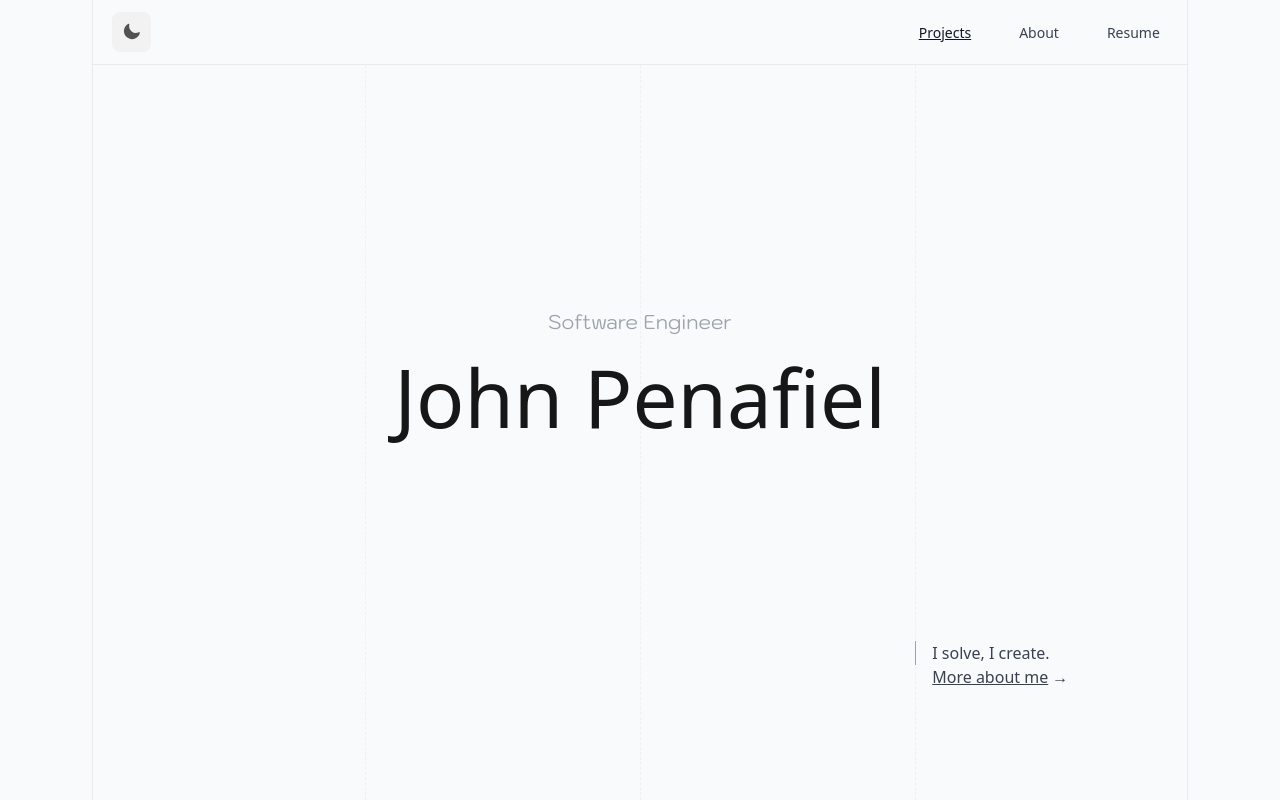
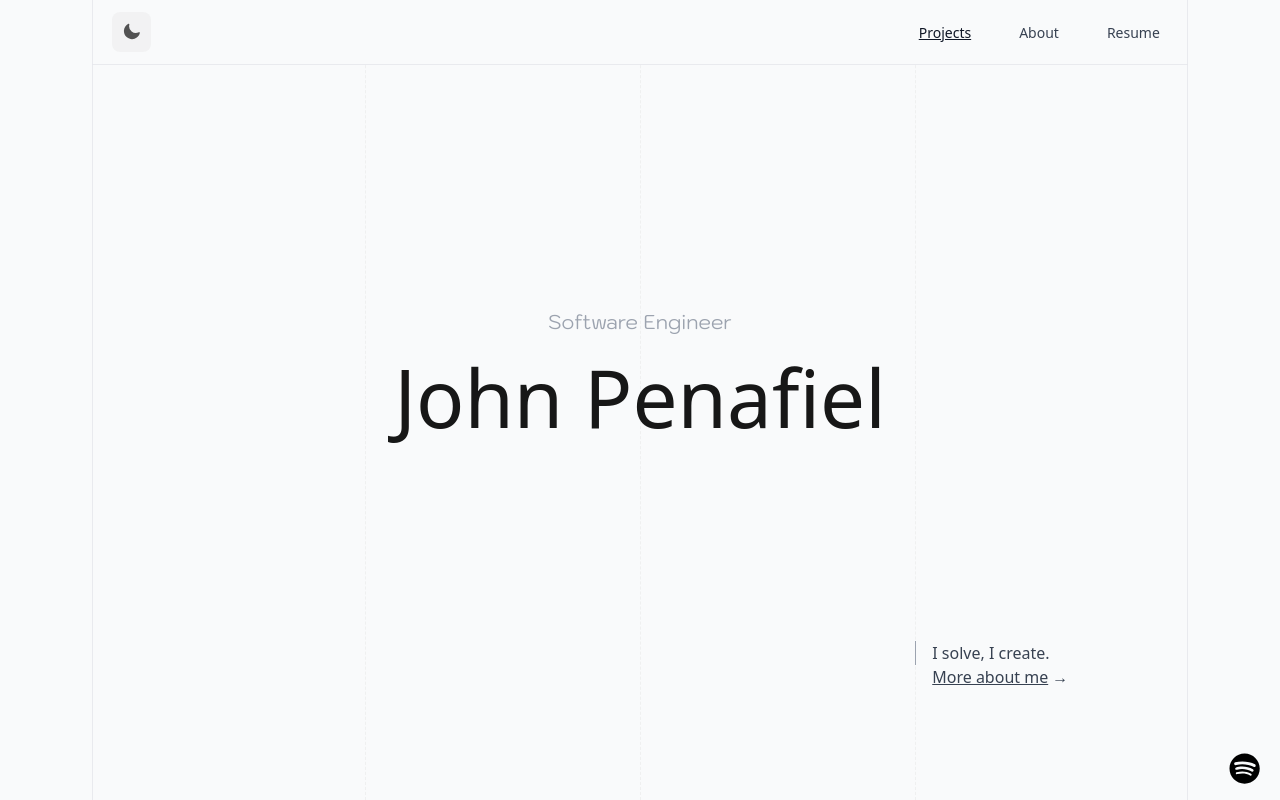
Before and after one commit to johnjohnpenafiel/Portfolio, a Next.js app: page / in a window 1280 px wide. Shown: the top 800 px of the page. Built offline with nearby package versions, Linux system fonts and the light colour scheme.

Commit message:
add spotify player

```diff
--- a/app/layout.tsx
+++ b/app/layout.tsx
@@ -8,6 +8,7 @@ import Navbar from "@/components/Navbar";
 
 import "./globals.css";
 import { Providers } from "./providers";
+import SpotifyPlayer from "@/components/SpotifyPlayer";
 
 const geistSans = localFont({
   src: "../public/fonts/GeistVF.woff",
@@ -47,6 +48,7 @@ export default function RootLayout({
             {children}
             <Analytics />
             <Footer />
+            <SpotifyPlayer />
           </Providers>
         </main>
       </body>
--- /dev/null
+++ b/components/SpotifyPlayer.tsx
@@ -0,0 +1,50 @@
+"use client";
+import React, { useState } from "react";
+import { FaSpotify } from "react-icons/fa";
+import { IoIosClose } from "react-icons/io";
+
+const SpotifyPlayer = () => {
+  const [isOpen, setIsOpen] = useState<boolean>(false);
+  const [fadeIn, setFadeIn] = useState<boolean>(false);
+  return (
+    <div className=" flex fixed bottom-4 right-5 z-50 overflow-hidden">
+      <button
+        className="flex justify-start"
+        onClick={() => {
+          setIsOpen(!isOpen);
+          setFadeIn(false);
+        }}
+      >
+        {!isOpen ? (
+          <FaSpotify className="transition-all text-3xl hover:text-4xl" />
+        ) : fadeIn ? (
+          <IoIosClose
+            size={25}
+            className="-mb-1 text-neutral-500 hover:text-neutral-300"
+          />
+        ) : (
+          <></>
+        )}
+      </button>
+
+      {!isOpen ? (
+        <></>
+      ) : (
+        <iframe
+          className={`rounded-2xl transition-opacity duration-500 ${
+            !fadeIn ? "opacity-0" : "opacity-100"
+          }`}
+          src="https://open.spotify.com/embed/artist/1URnnhqYAYcrqrcwql10ft?utm_source=generator"
+          width="350"
+          height="152"
+          allowFullScreen
+          allow="autoplay; clipboard-write; encrypted-media; fullscreen; picture-in-picture"
+          loading="lazy"
+          onLoad={() => setFadeIn(true)}
+        ></iframe>
+      )}
+    </div>
+  );
+};
+
+export default SpotifyPlayer;
```
